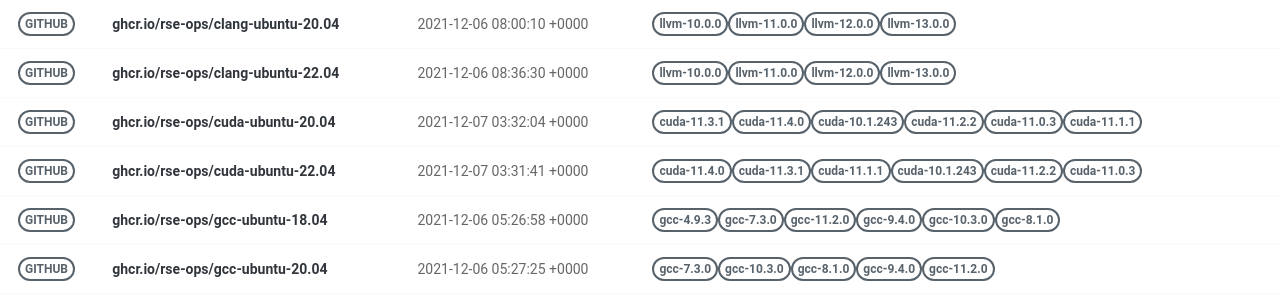
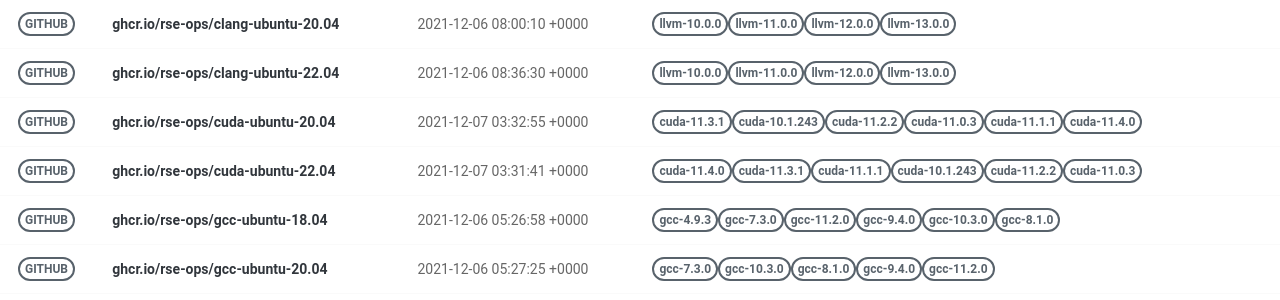
Before and after one commit to rse-ops/docker-images, a Jekyll site: the page built from pages/index.md, in a window 1280 px wide. Shown: the part 179-479 px from the top of the page. Built offline with Jekyll 4.4.1, drawn with Linux system fonts in a browser that asks for light colours; nearby versions of some CDN libraries.

Commit message:
Automated push to update library 2021-12-07

```diff
--- a/_library/ghcr.io-rse-ops-cuda-ubuntu-20.04.md
+++ b/_library/ghcr.io-rse-ops-cuda-ubuntu-20.04.md
@@ -1,7 +1,7 @@
 ---
 layout: container
 name: ghcr.io/rse-ops/cuda-ubuntu-20.04
-updated_at: 2021-12-07 03:32:04.530436
+updated_at: 2021-12-07 03:32:55.396034
 
 
 container_url: https://github.com/orgs/rse-ops/packages/container/package/cuda-ubuntu-20.04
```
Also changed, not shown: other parts of _library/ghcr.io-rse-ops-cuda-ubuntu-20.04.md (+3 -3 lines).
